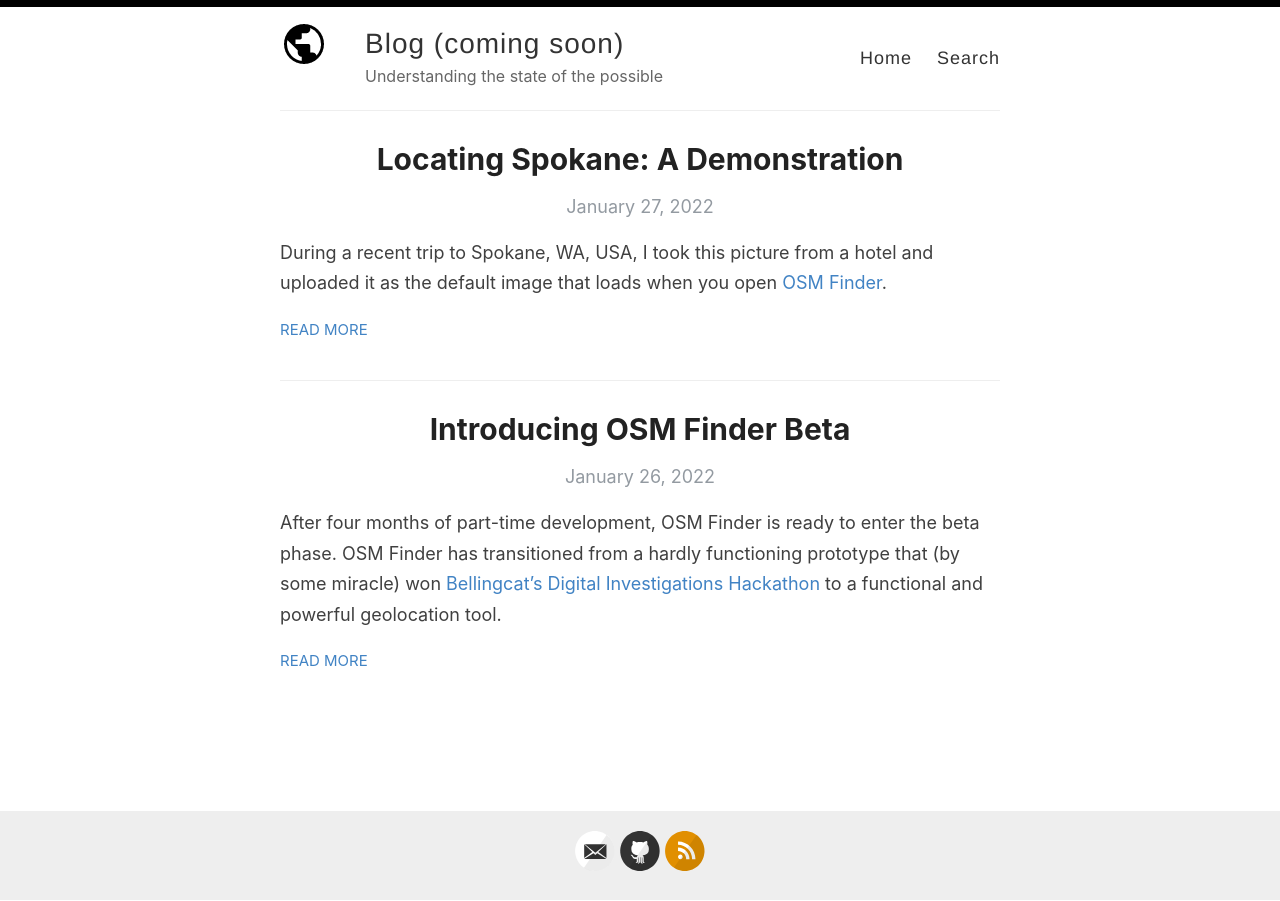
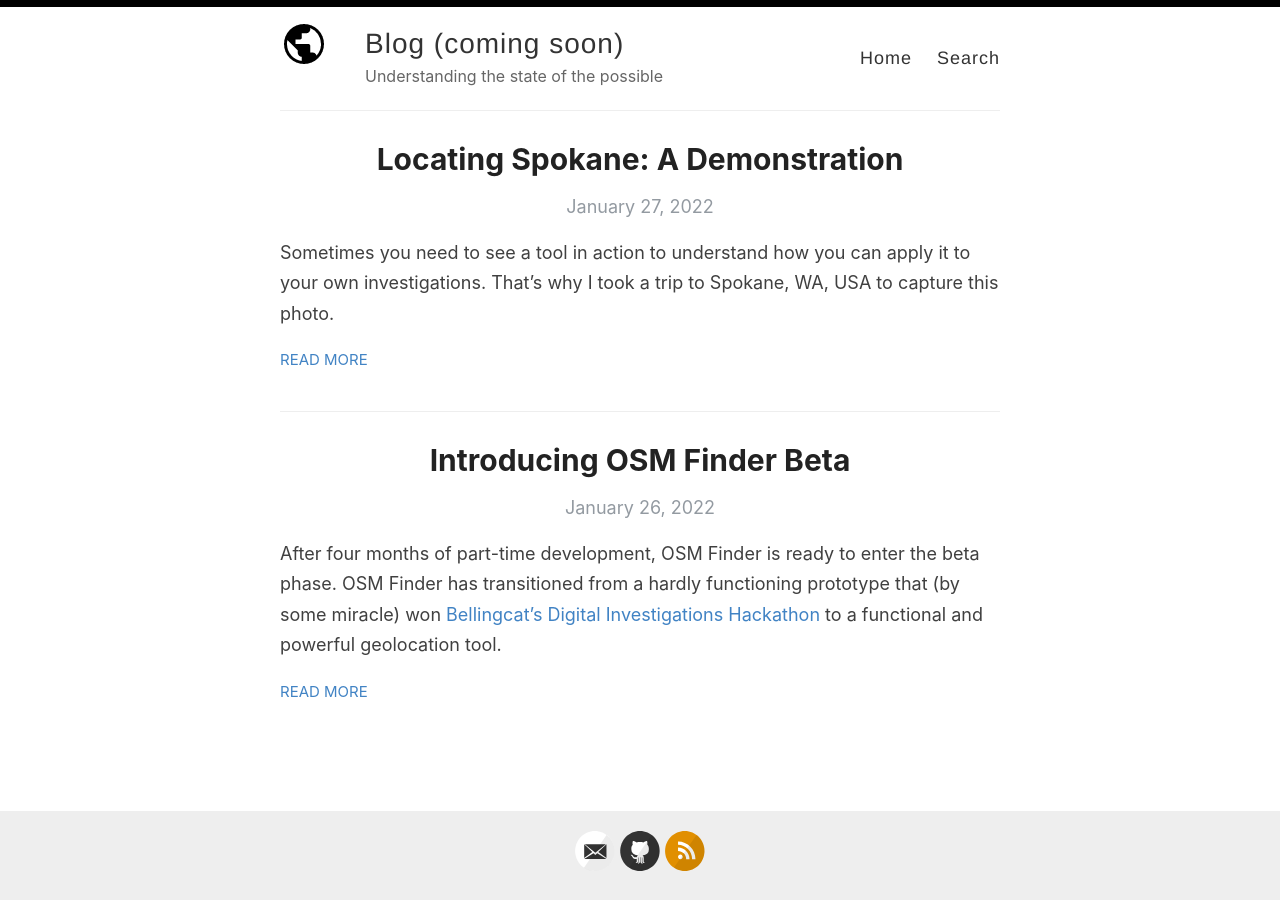
Before and after one commit to Xetnus/blog, a Jekyll site: the page built from index.html, in a window 1280 px wide. Built offline with Jekyll 4.4.1, drawn with Linux system fonts in a browser that asks for light colours; the list of posts is cut into pages by our own code.

Commit message:
Add image

```diff
--- a/_posts/2022-01-27-locating-spokane-a-demonstration.md
+++ b/_posts/2022-01-27-locating-spokane-a-demonstration.md
@@ -1,10 +1,15 @@
 ---
 layout: post
-comments: true
 title: "Locating Spokane: A Demonstration"
 categories: [osm-finder, beta, tutorial]
 ---
 
-During a recent trip to Spokane, WA, USA, I took this picture from a hotel and uploaded it as the default image that loads when you open [OSM Finder](https://osm-finder.netlify.app/).
+Sometimes you need to see a tool in action to understand how you can apply it to your own investigations. That's why I took a trip to Spokane, WA, USA to capture this photo.
 
-![](/blog/images/Washington_US.jpg)
+![](/blog/images/2022-01-27-Spokane_WA_US.jpg)
+
+If you've opened [OSM Finder](https://osm-finder.netlify.app/) recently, you might recognize it as the site's new placeholder image. This image is full of information that would normally make geolocating its origin using traditional techniques trivial. Still, it's nearly a perfect image to demonstrate the capabilities of OSM Finder.
+
+There are several specific items of interest that we'll be covering in this article.
+
+![](/blog/images/2022-01-27-highlighted.jpg)
```
